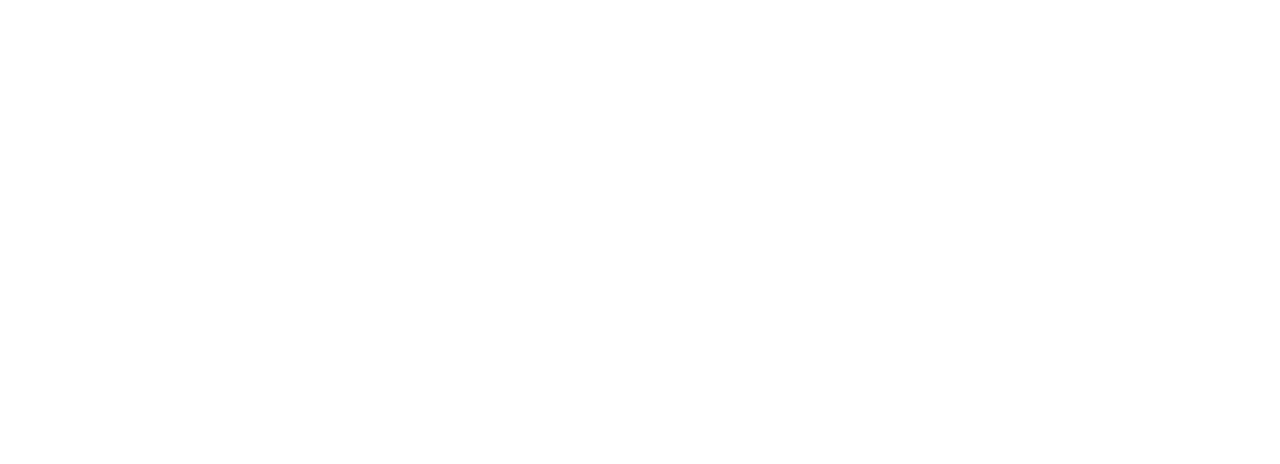
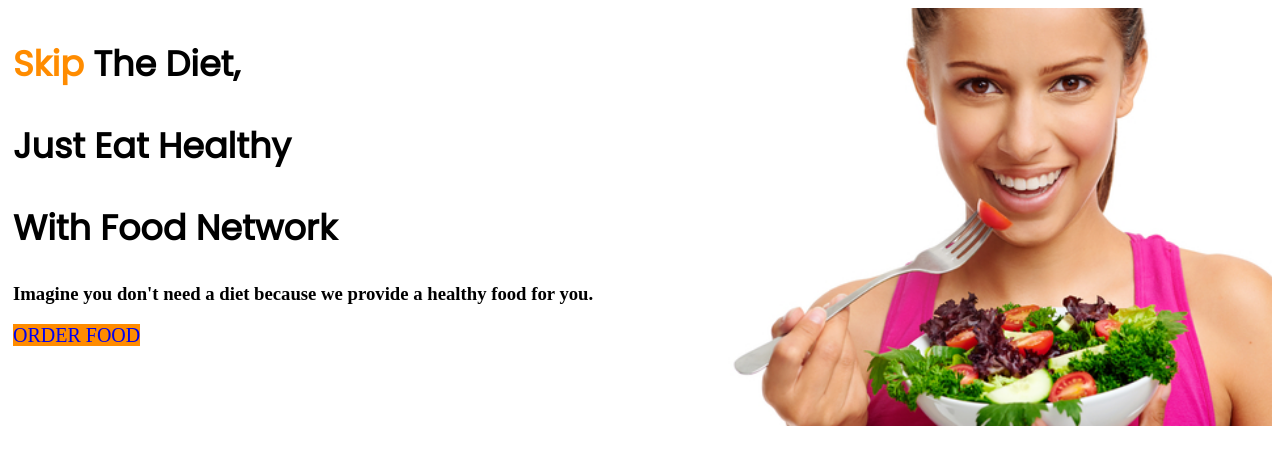
Before and after one commit to smaaes/food-network, a plain HTML site: page index.html in a window 1280 px wide. Drawn offline with Linux system fonts and the light colour scheme.

Commit message:
second edit

```diff
--- a/index.html
+++ b/index.html
@@ -1,13 +1,33 @@
 <!DOCTYPE html>
 <html lang="en">
+
 <head>
     <meta charset="UTF-8">
     <meta http-equiv="X-UA-Compatible" content="IE=edge">
     <meta name="viewport" content="width=device-width, initial-scale=1.0">
-    <title>assignment 1</title>
+    <title>food network</title>
+
+    <link rel="preconnect" href="https://fonts.googleapis.com">
+    <link rel="preconnect" href="https://fonts.gstatic.com" crossorigin>
+    <link href="https://fonts.googleapis.com/css2?family=Poppins:wght@400&display=swap" rel="stylesheet">
+
     <link rel="stylesheet" href="style.css">
+
 </head>
+
 <body>
+    <section>
+        <div class="first-section">
+            <h1><span class="different">Skip</span> The Diet,</h1>
+            <h1>Just Eat Healthy</h1>
+            <h1>With Food Network</h1>
+            <h3>Imagine you don't need a diet because we provide a healthy food for you.</h3>
+            <a target="blank" href="https://www.google.com/">ORDER FOOD</a>
+        </div>
+        <div class="first-section">
+            <img src="images/1.png" alt="eating food">
+        </div>
+    </section>
+</body>
 
-</body>
 </html>
--- a/style.css
+++ b/style.css
@@ -0,0 +1,23 @@
+h1{
+    font-family: 'Poppins', sans-serif;
+    font-size: 35px;
+
+}
+section{
+    display: flex;
+    padding-left: 5px;
+}
+.first-section {
+    width: 50%;
+}
+.first-section img {
+width:100% ;
+}
+.different{
+    color: darkorange;
+}
+a{
+    text-decoration: none;
+    font-size: 20px;
+    background-color: darkorange;
+}
```
Also changed, not shown: images/1.png (added).
